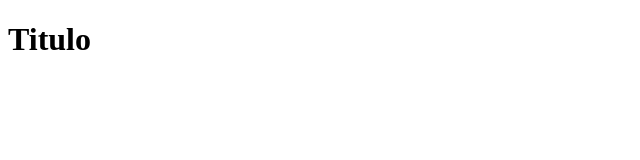
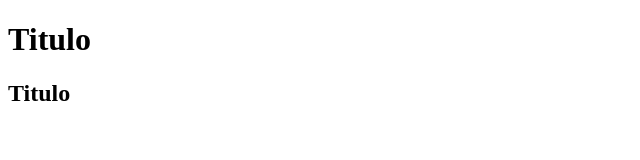
Before and after one commit to mattslima/ecommerce, a plain HTML site: page index.html in a window 1280 px wide. Shown: the whole page, without its empty margins (0-640 px from the left). Drawn offline with Linux system fonts and the light colour scheme.

Commit message:
atualização

```diff
--- a/index.html
+++ b/index.html
@@ -9,6 +9,7 @@
 <body>
     <main>
         <h1 class="title">Titulo</h1>
+        <h2 class="title">Titulo</h2>
     </main>
 </body>
 </html>
```
Also changed, not shown: style.css (deleted).
